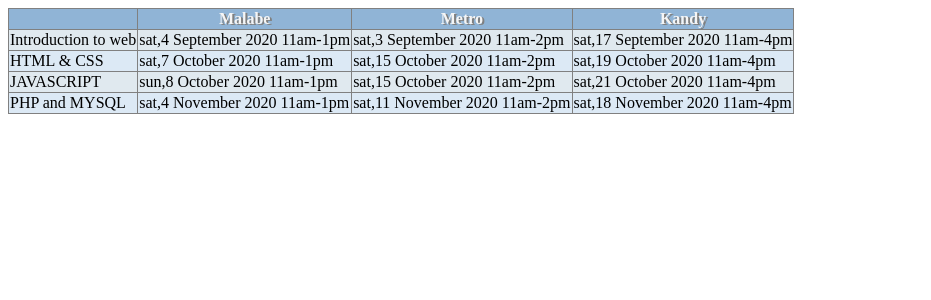
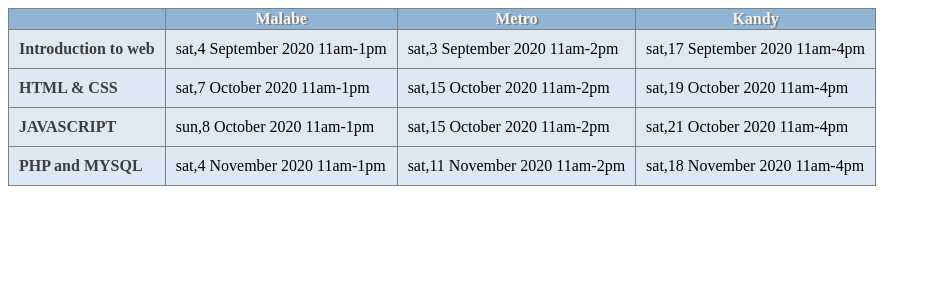
Before and after one commit to ManushiChamika/Manu, a PHP site: page / in a window 1280 px wide. Shown: the top 300 px of the page, without its empty margins (0-931 px from the left). Run offline with PHP 8.4, Linux system fonts and the light colour scheme.

Commit message:
tut2 part1

```diff
--- a/SLIIT Y1S2/IWT/tutorials/tutorial2/index.html
+++ b/SLIIT Y1S2/IWT/tutorials/tutorial2/index.html
@@ -16,25 +16,25 @@
                 <th>Kandy</th>
             </tr>
             <tr>
-                <td>Introduction to web</td>
+                <td class="firstColumn">Introduction to web</td>
                 <td>sat,4 September 2020 11am-1pm</td>
                 <td>sat,3 September 2020 11am-2pm</td>
                 <td>sat,17 September 2020 11am-4pm</td>
             </tr>
             <tr>
-                <td>HTML & CSS</td>
+                <td class="firstColumn">HTML & CSS</td>
                 <td>sat,7 October 2020 11am-1pm</td>
                 <td>sat,15 October 2020 11am-2pm</td>
                 <td>sat,19 October 2020 11am-4pm</td>
             </tr>
             <tr>
-                <td>JAVASCRIPT</td>
+                <td class="firstColumn">JAVASCRIPT</td>
                 <td>sun,8 October 2020 11am-1pm</td>
                 <td>sat,15 October 2020 11am-2pm</td>
                 <td>sat,21 October 2020 11am-4pm</td>
             </tr>
             <tr>
-                <td>PHP and MYSQL</td>
+                <td class="firstColumn">PHP and MYSQL</td>
                 <td>sat,4 November 2020 11am-1pm</td>
                 <td>sat,11 November 2020 11am-2pm</td>
                 <td>sat,18 November 2020 11am-4pm</td>
--- a/SLIIT Y1S2/IWT/tutorials/tutorial2/style.css
+++ b/SLIIT Y1S2/IWT/tutorials/tutorial2/style.css
@@ -6,6 +6,10 @@ th{
     color: whitesmoke;
     text-shadow:2px 1px grey;
 }
+td{
+    padding: 10px;
+}
+
 tr:nth-child(odd){
     background-color: #dce9f5;
 }
@@ -13,3 +17,8 @@ tr:nth-child(odd){
 tr:nth-child(even){
     background-color: #e0e9ef;
 }
+
+.firstColumn{
+    color: rgb(62, 61, 61);
+    font-weight: bold;
+}
```
